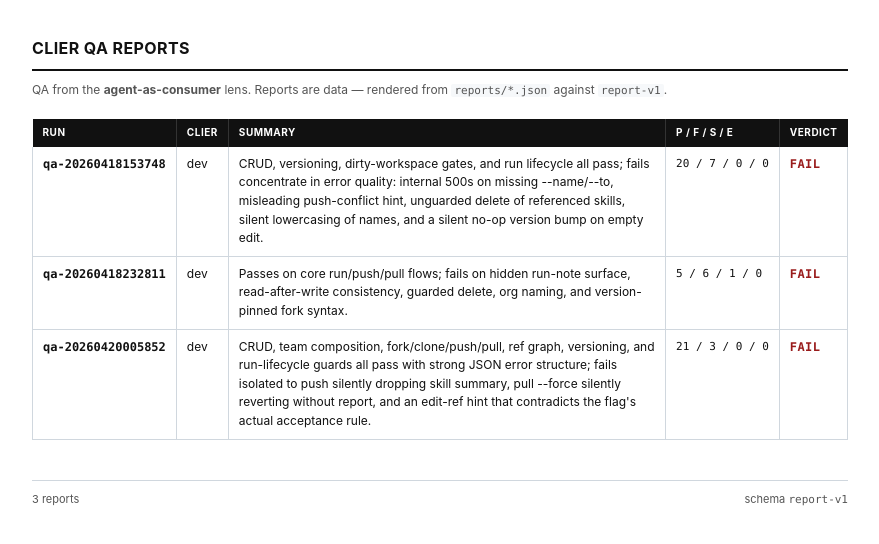
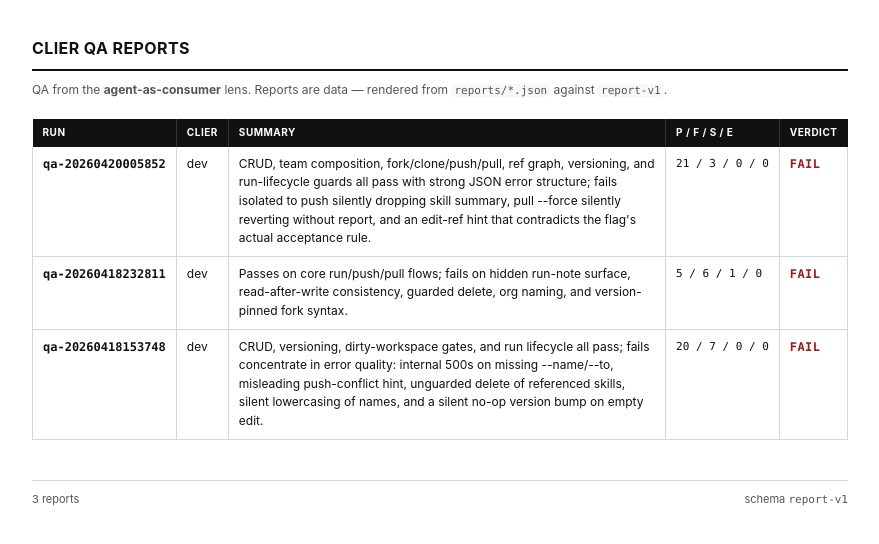
Before and after one commit to jakeraft/clier-qa, a plain HTML site: page index.html in a window 1280 px wide. Shown: the whole page, without its empty margins (200-1079 px from the left). Drawn offline with Linux system fonts and the light colour scheme.

Commit message:
fix: 리포트 리스트 내림차순 정렬
최신 run이 위, 오래된 run이 아래로 보이도록 되돌림

🤖 Generated with [Claude Code](https://claude.ai/code)
Co-Authored-By: Claude <noreply@anthropic.com>

```diff
--- a/index.html
+++ b/index.html
@@ -65,7 +65,7 @@ async function renderList() {
   const res = await fetch('reports/index.json', { cache: 'no-cache' });
   if (!res.ok) throw new Error(`reports/index.json: ${res.status}`);
   const items = await res.json();
-  items.sort((a, b) => (a.id || '').localeCompare(b.id || ''));
+  items.sort((a, b) => (b.id || '').localeCompare(a.id || ''));
 
   $app.append(
     h('div', { class: 'ix-head' },
```
